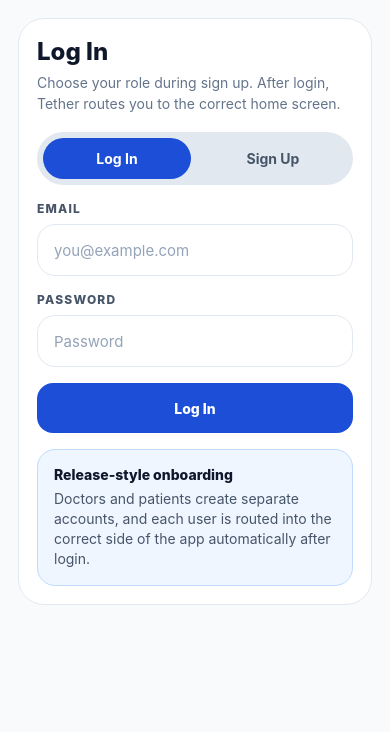
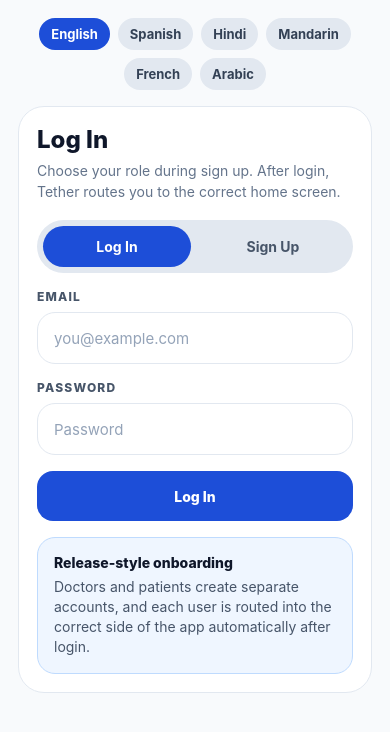
Before and after one commit to ArhanCodes/tether, a React Native app: screen /Auth in a window 390 px wide. Shown: the top 732 px of the page. Built offline with nearby package versions, Linux system fonts and the light colour scheme; no server answers; what expo-audio would draw is missing.

Commit message:
Add language switcher to Auth screen
Language chips now appear at the top of the login/signup screen so users
can switch the entire app to their preferred language before logging in.

```diff
--- a/src/screens/AuthScreen.tsx
+++ b/src/screens/AuthScreen.tsx
@@ -16,7 +16,7 @@
   type UserAccount,
   type UserRole,
 } from "../lib/appData";
-import { useLanguage } from "../lib/LanguageContext";
+import { useLanguage, SUPPORTED_LANGUAGES, type Language } from "../lib/LanguageContext";
 import type { RootStackParamList } from "../navigation/AppNavigator";
 
 type AuthMode = "login" | "signup";
@@ -32,7 +32,7 @@
 }
 
 export function AuthScreen({ navigation }: Props) {
-  const { i } = useLanguage();
+  const { i, language, setLanguage } = useLanguage();
   const [authMode, setAuthMode] = useState<AuthMode>("login");
   const [authRole, setAuthRole] = useState<UserRole>("patient");
   const [fullName, setFullName] = useState("");
@@ -133,6 +133,18 @@
 
   return (
     <>
+      <View style={styles.langRow}>
+        {SUPPORTED_LANGUAGES.map((lang) => (
+          <Pressable
+            key={lang}
+            style={[styles.langChip, language === lang && styles.langChipActive]}
+            onPress={() => setLanguage(lang)}
+          >
+            <Text style={[styles.langChipText, language === lang && styles.langChipTextActive]}>{lang}</Text>
+          </Pressable>
+        ))}
+      </View>
+
       <SectionCard
         title={authMode === "login" ? i.logIn : i.createAccount}
         subtitle={i.authSubtitle}
@@ -295,4 +307,27 @@
     color: "#475569",
     lineHeight: 20,
   },
+  langRow: {
+    flexDirection: "row",
+    flexWrap: "wrap",
+    gap: 8,
+    justifyContent: "center",
+  },
+  langChip: {
+    paddingHorizontal: 12,
+    paddingVertical: 8,
+    borderRadius: 999,
+    backgroundColor: "#e2e8f0",
+  },
+  langChipActive: {
+    backgroundColor: "#1d4ed8",
+  },
+  langChipText: {
+    color: "#334155",
+    fontSize: 13,
+    fontWeight: "700",
+  },
+  langChipTextActive: {
+    color: "#ffffff",
+  },
 });
```
